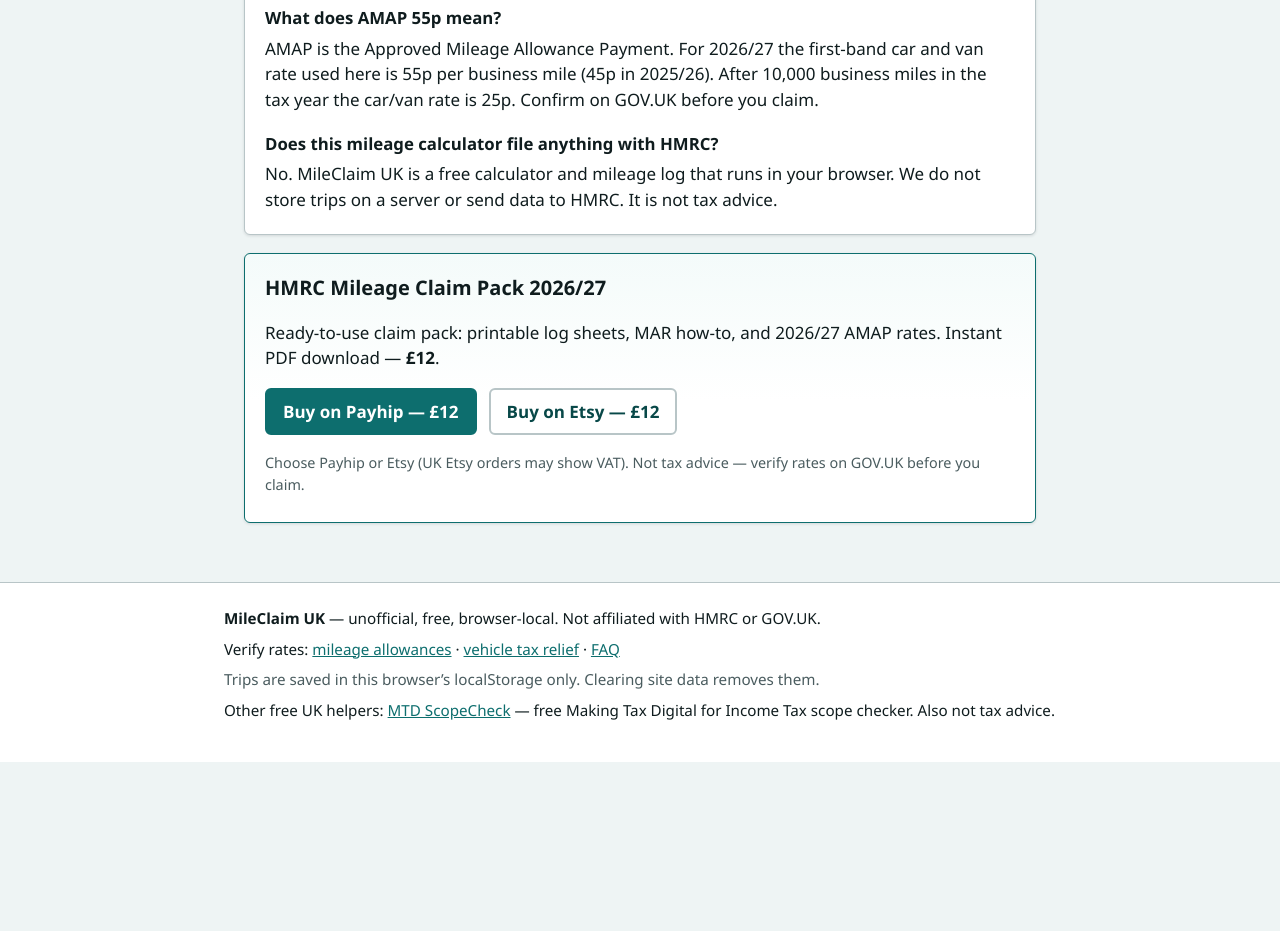
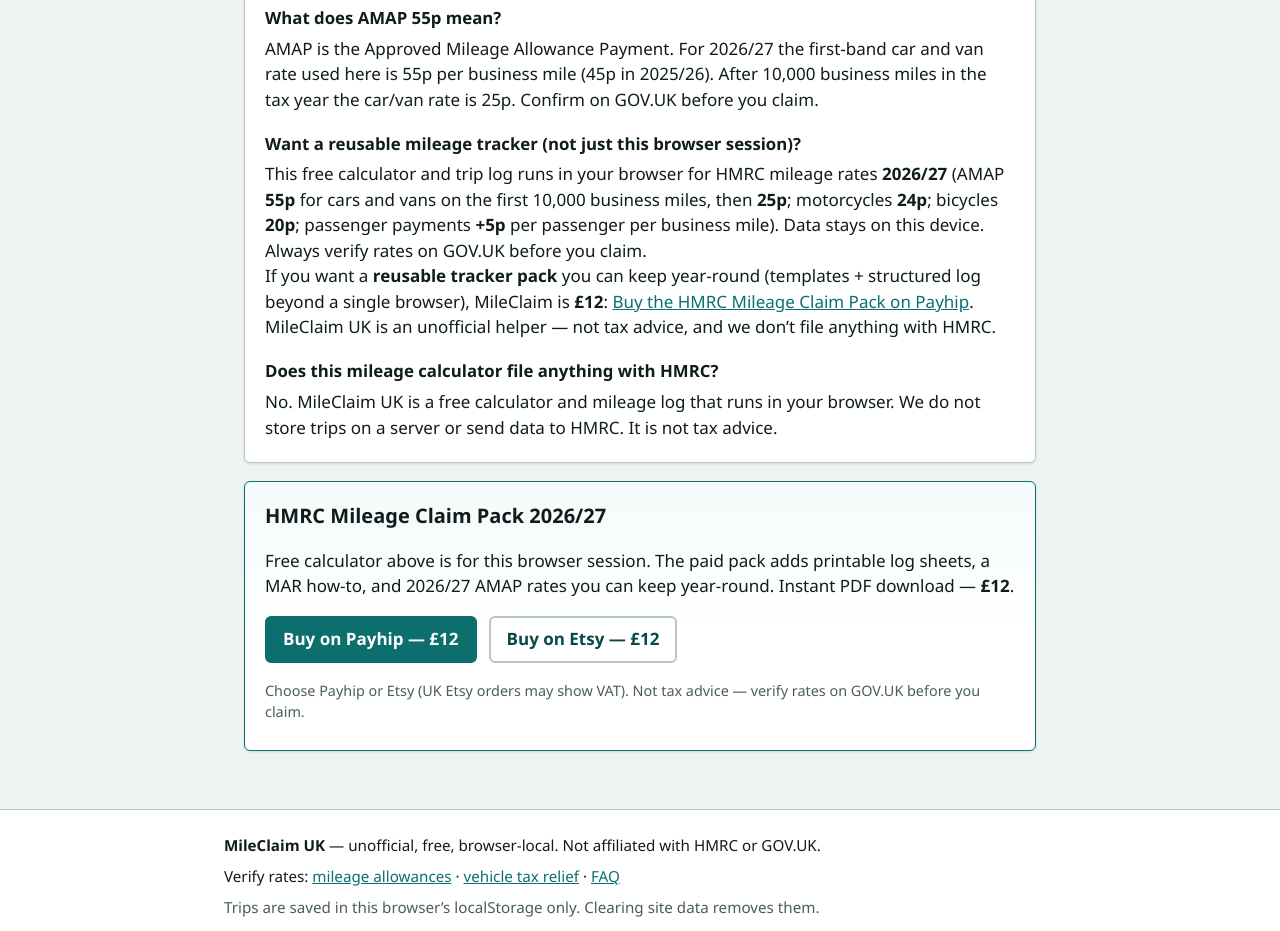
Before and after one commit to besttechguides/mileclaim-uk, a plain HTML site: page index.html in a window 1280 px wide. Shown: the part 2600-3531 px from the top of the page. Before the commit the page ends 3362 px from the top, so only its background shows below. Drawn offline with Linux system fonts and the light colour scheme.

Commit message:
Add reusable tracker FAQ and strengthen £12 pack CTA
Day 1 funnel copy: free browser calc vs Payhip pack (d2CPD).

```diff
--- a/index.html
+++ b/index.html
@@ -3,7 +3,7 @@
 <head>
   <meta charset="utf-8">
   <meta name="viewport" content="width=device-width, initial-scale=1">
-  <title>HMRC mileage rates 2026 — UK calculator, log &amp; MAR | MileClaim</title>
+  <title>HMRC mileage rates 2026/27 — free UK calculator &amp; log | MileClaim</title>
   <meta name="description" content="Free UK mileage calculator and HMRC trip log for 2026/27 AMAP rates (55p for cars). Estimate Mileage Allowance Relief (MAR). Not tax advice — verify on GOV.UK.">
   <meta name="robots" content="index,follow">
   <link rel="canonical" href="https://besttechguides.github.io/mileclaim-uk/">
@@ -240,13 +240,19 @@
       <h3>What does AMAP 55p mean?</h3>
       <p>AMAP is the Approved Mileage Allowance Payment. For 2026/27 the first-band car and van rate used here is 55p per business mile (45p in 2025/26). After 10,000 business miles in the tax year the car/van rate is 25p. Confirm on GOV.UK before you claim.</p>
 
+
+      <h3>Want a reusable mileage tracker (not just this browser session)?</h3>
+      <p>This free calculator and trip log runs in your browser for HMRC mileage rates <strong>2026/27</strong> (AMAP <strong>55p</strong> for cars and vans on the first 10,000 business miles, then <strong>25p</strong>; motorcycles <strong>24p</strong>; bicycles <strong>20p</strong>; passenger payments <strong>+5p</strong> per passenger per business mile). Data stays on this device. Always verify rates on GOV.UK before you claim.</p>
+      <p>If you want a <strong>reusable tracker pack</strong> you can keep year-round (templates + structured log beyond a single browser), MileClaim is <strong>£12</strong>: <a href="https://payhip.com/b/d2CPD" rel="noopener noreferrer" target="_blank">Buy the HMRC Mileage Claim Pack on Payhip</a>.</p>
+      <p>MileClaim UK is an unofficial helper — not tax advice, and we don’t file anything with HMRC.</p>
+
       <h3>Does this mileage calculator file anything with HMRC?</h3>
       <p>No. MileClaim UK is a free calculator and mileage log that runs in your browser. We do not store trips on a server or send data to HMRC. It is not tax advice.</p>
     </section>
 
     <section class="panel pack no-print" id="pack" aria-labelledby="pack-heading">
       <h2 id="pack-heading">HMRC Mileage Claim Pack 2026/27</h2>
-      <p>Ready-to-use claim pack: printable log sheets, MAR how-to, and 2026/27 AMAP rates. Instant PDF download — <strong>£12</strong>.</p>
+      <p>Free calculator above is for this browser session. The paid pack adds printable log sheets, a MAR how-to, and 2026/27 AMAP rates you can keep year-round. Instant PDF download — <strong>£12</strong>.</p>
       <p class="pack__ctas">
         <a class="btn btn--primary" href="https://payhip.com/b/d2CPD" id="packCta" target="_blank" rel="noopener noreferrer">Buy on Payhip — £12</a>
         <a class="btn btn--secondary" href="https://www.etsy.com/uk/listing/4578489364/hmrc-mileage-claim-pack-202627-uk" id="packCtaEtsy" target="_blank" rel="noopener noreferrer">Buy on Etsy — £12</a>
```
